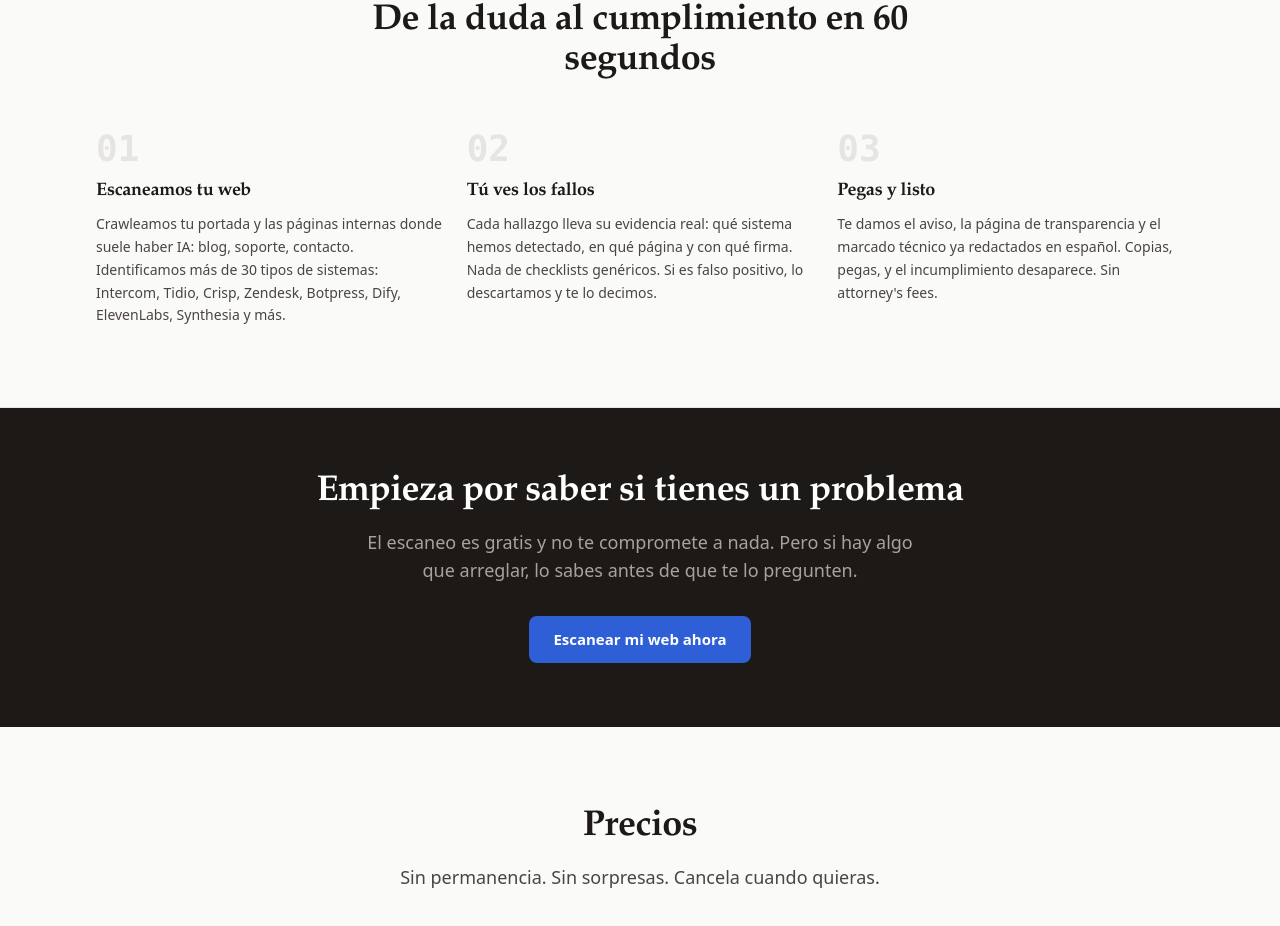
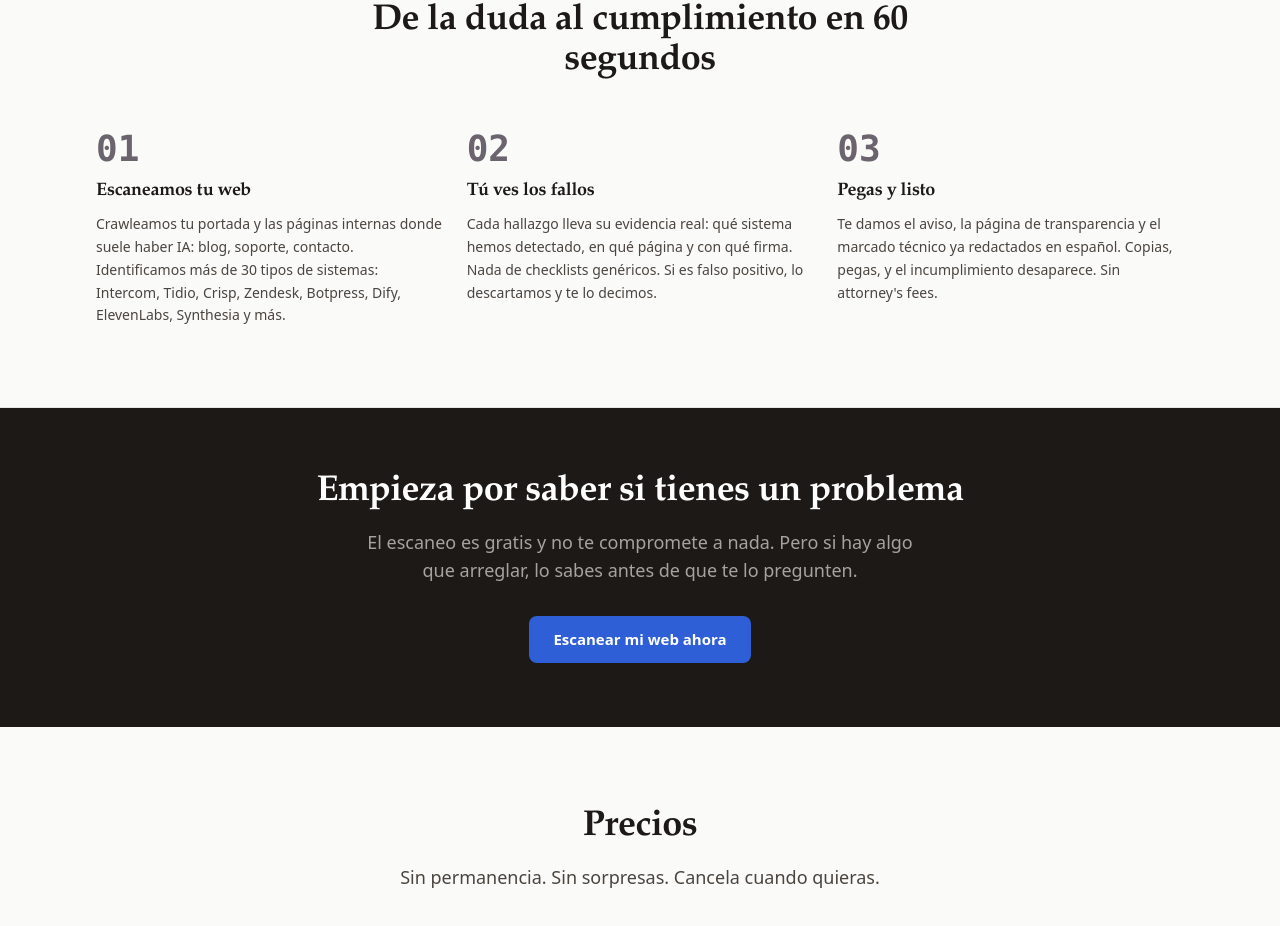
Before and after one commit to aandl-cyber/selloia, a Next.js app: page / in a window 1280 px wide. Shown: the part 2040-2966 px from the top of the page. Built offline with nearby package versions, Linux system fonts and the light colour scheme.

Commit message:
a11y: numeros de paso legibles (piedra-200 daba 1.2:1, el minimo es 3:1)

```diff
--- a/src/app/page.tsx
+++ b/src/app/page.tsx
@@ -262,7 +262,9 @@ export default function Home() {
         <div className="mt-12 grid gap-6 md:grid-cols-3">
           {PASOS.map((p) => (
             <div key={p.n} className="relative">
-              <span className="font-mono text-4xl font-bold text-piedra-200">{p.n}</span>
+              {/* Antes iba en piedra-200 (1.2:1 sobre el fondo): ilegible incluso siendo
+                  un número decorativo de 36px, que exige 3:1. */}
+              <span className="font-mono text-4xl font-bold text-piedra-400">{p.n}</span>
               <h3 className="mt-2 font-display text-lg font-semibold text-piedra-900">
                 {p.t}
               </h3>
```
